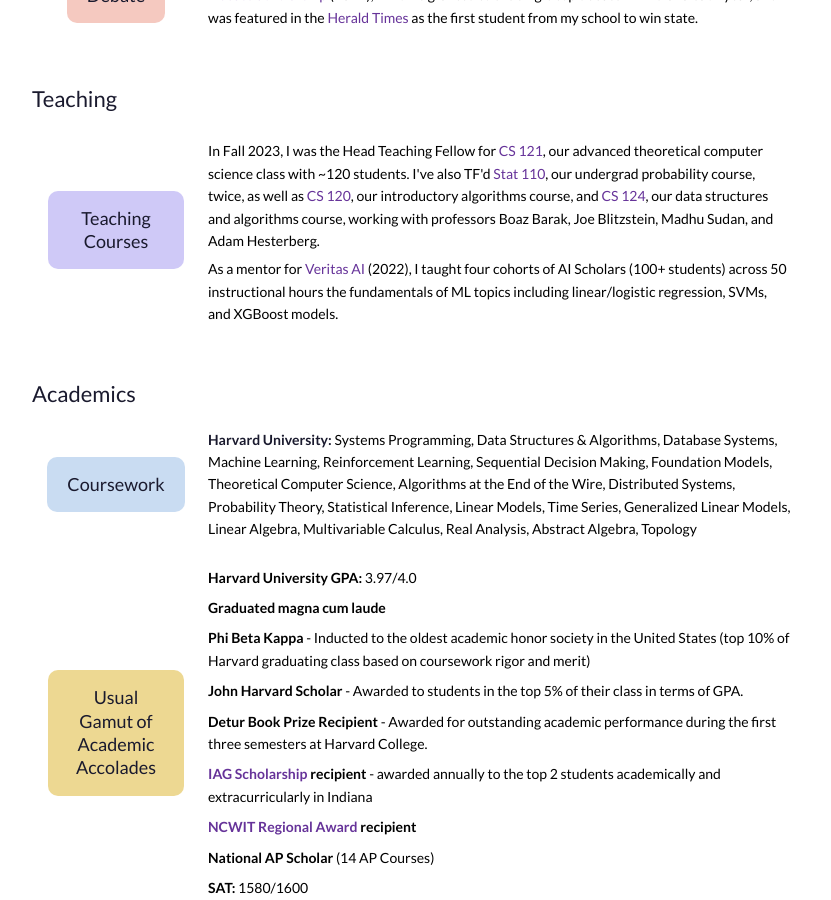
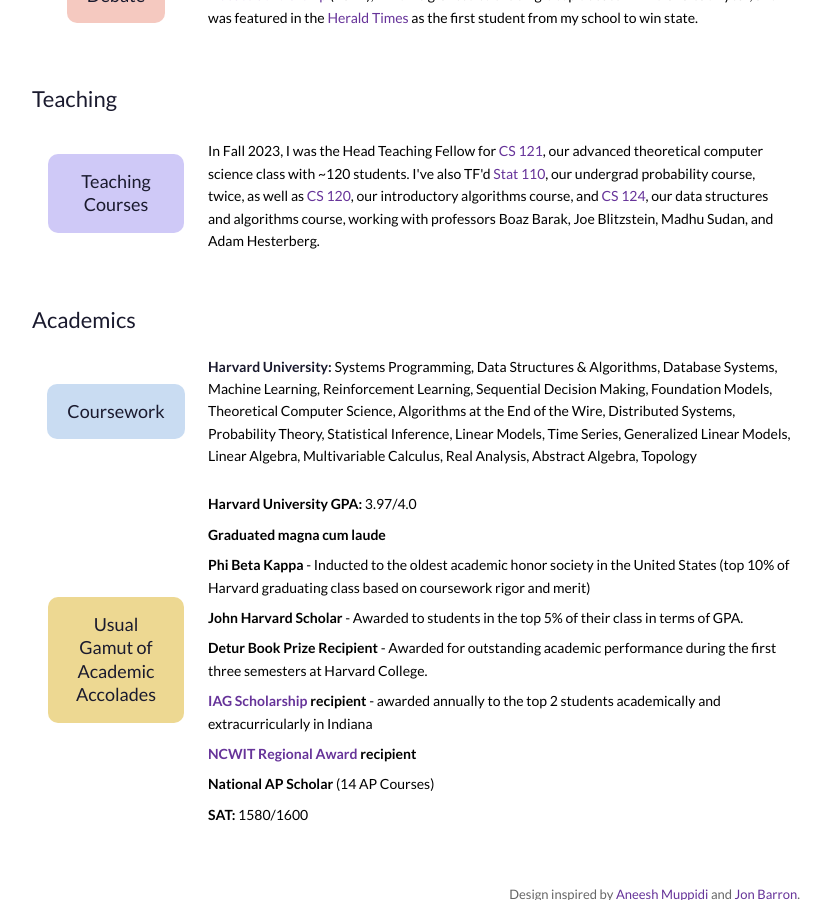
Before and after one commit to brownkat6/katrinarbrown, a Jekyll site: the page built from docs/index.html, in a window 1280 px wide and 900 px high, scrolled down 1391 px. Shown: the whole window, without its empty margins (224-1055 px from the left). Built offline with Jekyll 4.4.1, drawn with Linux system fonts in a browser that asks for light colours.

Commit message:
Remove Veritas AI paragraph from Teaching
Co-Authored-By: Claude Opus 5.5 <noreply@anthropic.com>
Claude-Session: https://claude.ai/code/session_013gRzMoEnvwd6AmDmVtoPP2

```diff
--- a/docs/index.html
+++ b/docs/index.html
@@ -130,7 +130,6 @@ title: Home
         <div class="row-media"><div class="colored-box" style="background-color: var(--tile-1);"><h2>Teaching Courses</h2></div></div>
         <div class="row-body">
             <p>In Fall 2023, I was the Head Teaching Fellow for <a href="https://cs121.boazbarak.org/syllabus/">CS 121</a>, our advanced theoretical computer science class with ~120 students. I've also TF'd <a href="https://projects.iq.harvard.edu/stat110/home">Stat 110</a>, our undergrad probability course, twice, as well as <a href="https://salil.seas.harvard.edu/class/cs120-intro-algorithms-and-their-limitations">CS 120</a>, our introductory algorithms course, and <a href="https://docs.google.com/spreadsheets/d/1rji0U07-zhpOa_-ywt0ruELNUz_r-wdT_2tlELduuVo/edit?gid=0#gid=0">CS 124</a>, our data structures and algorithms course, working with professors Boaz Barak, Joe Blitzstein, Madhu Sudan, and Adam Hesterberg.</p>
-            <p>As a mentor for <a href="https://www.veritasai.com/ai-scholars">Veritas AI</a> (2022), I taught four cohorts of AI Scholars (100+ students) across 50 instructional hours the fundamentals of ML topics including linear/logistic regression, SVMs, and XGBoost models.</p>
         </div>
     </div>
 </section>
```
